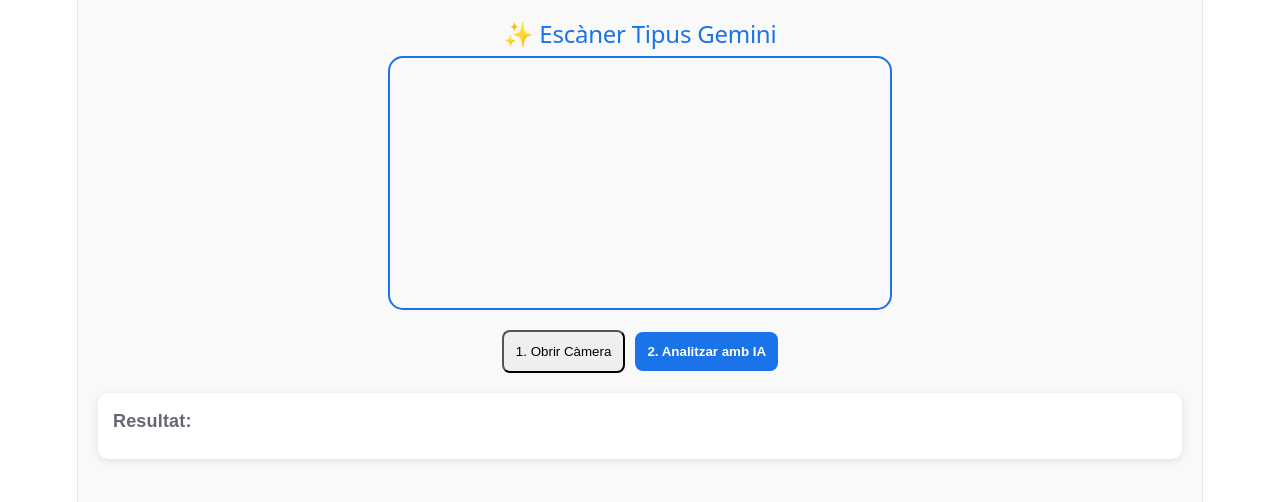
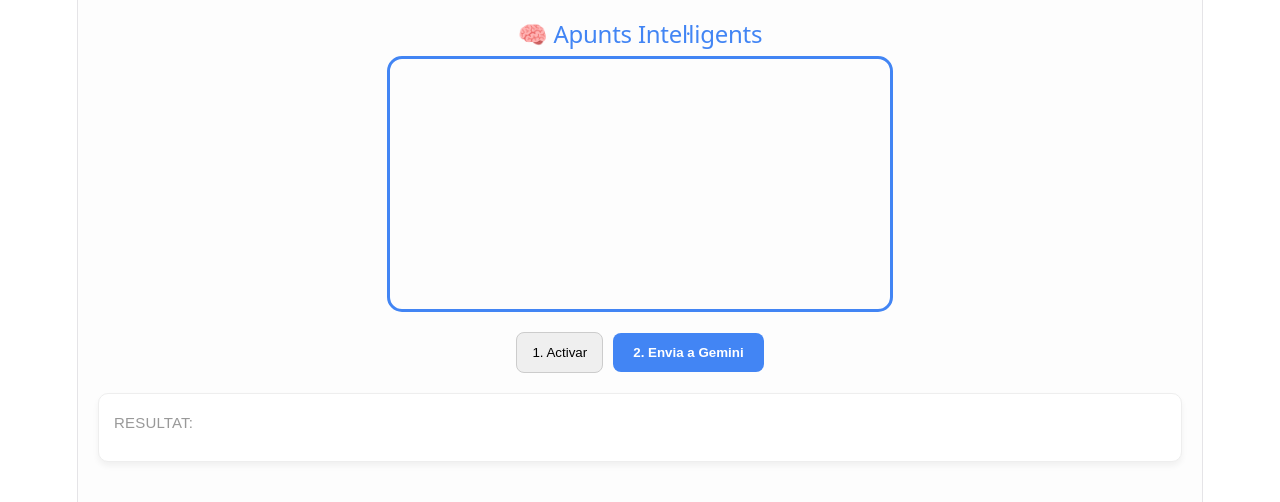
Before and after one commit to smenend1/meus-apunts-pwa, a React (Vite) app: page / in a window 1280 px wide. Shown: the top 502 px of the page. Built offline with nearby package versions, Linux system fonts and the light colour scheme.

Commit message:
Add files via upload

```diff
--- a/src/App.jsx
+++ b/src/App.jsx
@@ -6,16 +6,17 @@
   const videoRef = useRef(null);
   const canvasRef = useRef(null);
 
-  const GEMINI_API_KEY = "AIzaSyBIDp_ei_K1dWZLblQQi7S7VkpzEe6a1ec";
+  // ⚠️ Torna a enganxar aquí la teva clau amb molta cura (sense espais extres)
+  const GEMINI_API_KEY = "LAIzaSyBIDp_ei_K1dWZLblQQi7S7VkpzEe6a1ec";
 
   const startCamera = async () => {
     try {
       const stream = await navigator.mediaDevices.getUserMedia({
-        video: { facingMode: { ideal: "environment" }, width: 1280, height: 720 }
+        video: { facingMode: { ideal: "environment" } }
       });
       videoRef.current.srcObject = stream;
     } catch (err) {
-      alert("Error de càmera. Revisa els permisos.");
+      alert("Error: Revisa els permisos de la càmera al navegador.");
     }
   };
 
@@ -23,15 +24,22 @@
     const video = videoRef.current;
     const canvas = canvasRef.current;
 
-    // Captura d'alta qualitat
+    if (!video || video.readyState !== 4) {
+      alert("La càmera no està a punt.");
+      return;
+    }
+
+    // Capturem la imatge
     canvas.width = video.videoWidth;
     canvas.height = video.videoHeight;
-    canvas.getContext('2d').drawImage(video, 0, 0);
+    const context = canvas.getContext('2d');
+    context.drawImage(video, 0, 0, canvas.width, canvas.height);
 
-    const base64Image = canvas.toDataURL('image/jpeg', 0.9).split(',')[1];
+    const imageData = canvas.toDataURL('image/jpeg', 0.8);
+    const base64Image = imageData.split(',')[1];
 
     setLoading(true);
-    setText("Analitzant com Gemini oficial...");
+    setText("Connectant amb el cervell de Google...");
 
     try {
       const response = await fetch(`https://generativelanguage.googleapis.com/v1beta/models/gemini-1.5-flash:generateContent?key=${GEMINI_API_KEY}`, {
@@ -40,55 +48,63 @@
         body: JSON.stringify({
           contents: [{
             parts: [
-              { text: "Ets un assistent intel·ligent. Transcriu el text d'aquesta imatge. Si hi ha exercicis, resol-los si cal, o simplement passa-ho tot a net de forma estructurada. Respon en català." },
+              { text: "Descriu detalladament tot el text que veus en aquesta imatge d'apunts. Si hi ha exercicis, resol-los. Respon sempre en català." },
               { inline_data: { mime_type: "image/jpeg", data: base64Image } }
             ]
-          }]
+          }],
+          // Afegim configuració per evitar que la IA es bloquegi per seguretat
+          safetySettings: [
+            { category: "HARM_CATEGORY_HARASSMENT", threshold: "BLOCK_NONE" },
+            { category: "HARM_CATEGORY_HATE_SPEECH", threshold: "BLOCK_NONE" },
+            { category: "HARM_CATEGORY_SEXUALLY_EXPLICIT", threshold: "BLOCK_NONE" },
+            { category: "HARM_CATEGORY_DANGEROUS_CONTENT", threshold: "BLOCK_NONE" }
+          ]
         })
       });
 
       const data = await response.json();
 
+      // Si la resposta és buida, mirem si hi ha un error estructural
       if (data.candidates && data.candidates[0].content) {
         setText(data.candidates[0].content.parts[0].text);
+      } else if (data.error) {
+        setText(`Error de Google: ${data.error.message}`);
       } else {
-        // Si no hi ha resposta, mirem si hi ha un error de seguretat o de la clau
-        setText("Resposta buida. Revisa si la API Key és correcta o si la imatge és massa borrosa.");
-        console.log("Full response error:", data);
+        setText("Google ha rebut la foto però no ha tornat text. Prova de moure una mica el paper o millorar la llum.");
       }
     } catch (error) {
-      setText("Error de xarxa o de servidor.");
+      setText("Error crític de xarxa. Estàs connectat a internet?");
     } finally {
       setLoading(false);
     }
   };
 
   return (
-    <div style={{ padding: '20px', textAlign: 'center', fontFamily: 'sans-serif', backgroundColor: '#f9f9f9', minHeight: '100vh' }}>
-      <h2 style={{ color: '#1a73e8' }}>✨ Escàner Tipus Gemini</h2>
+    <div style={{ padding: '20px', textAlign: 'center', fontFamily: 'sans-serif', backgroundColor: '#fdfdfd', minHeight: '100vh' }}>
+      <h2 style={{ color: '#4285F4' }}>🧠 Apunts Intel·ligents</h2>
 
-      <div style={{ maxWidth: '500px', margin: '0 auto', borderRadius: '15px', overflow: 'hidden', border: '2px solid #1a73e8' }}>
+      <div style={{ maxWidth: '500px', margin: '0 auto', borderRadius: '15px', overflow: 'hidden', border: '3px solid #4285F4' }}>
         <video ref={videoRef} autoPlay playsInline style={{ width: '100%', display: 'block' }} />
       </div>
 
       <canvas ref={canvasRef} style={{ display: 'none' }} />
 
       <div style={{ margin: '20px' }}>
-        <button onClick={startCamera} style={btnStyle}>1. Obrir Càmera</button>
-        <button onClick={processWithGemini} disabled={loading} style={btnPri}>
-          {loading ? "Pensant..." : "2. Analitzar amb IA"}
+        <button onClick={startCamera} style={btnS}>1. Activar</button>
+        <button onClick={processWithGemini} disabled={loading} style={btnP}>
+          {loading ? "Analitzant..." : "2. Envia a Gemini"}
         </button>
       </div>
 
-      <div style={{ textAlign: 'left', backgroundColor: 'white', padding: '15px', borderRadius: '10px', boxShadow: '0 2px 10px rgba(0,0,0,0.1)' }}>
-        <strong>Resultat:</strong>
-        <div style={{ whiteSpace: 'pre-wrap', marginTop: '10px' }}>{text}</div>
+      <div style={{ textAlign: 'left', backgroundColor: 'white', padding: '15px', borderRadius: '10px', border: '1px solid #eee', boxShadow: '0 4px 6px rgba(0,0,0,0.05)' }}>
+        <small style={{ color: '#999' }}>RESULTAT:</small>
+        <div style={{ whiteSpace: 'pre-wrap', marginTop: '10px', fontSize: '15px' }}>{text}</div>
       </div>
     </div>
   );
 }
 
-const btnStyle = { padding: '12px', marginRight: '10px', borderRadius: '8px', cursor: 'pointer' };
-const btnPri = { padding: '12px', backgroundColor: '#1a73e8', color: 'white', border: 'none', borderRadius: '8px', fontWeight: 'bold' };
+const btnS = { padding: '12px 15px', marginRight: '10px', borderRadius: '8px', cursor: 'pointer', border: '1px solid #ccc' };
+const btnP = { padding: '12px 20px', backgroundColor: '#4285F4', color: 'white', border: 'none', borderRadius: '8px', fontWeight: 'bold', cursor: 'pointer' };
 
 export default App;
```
